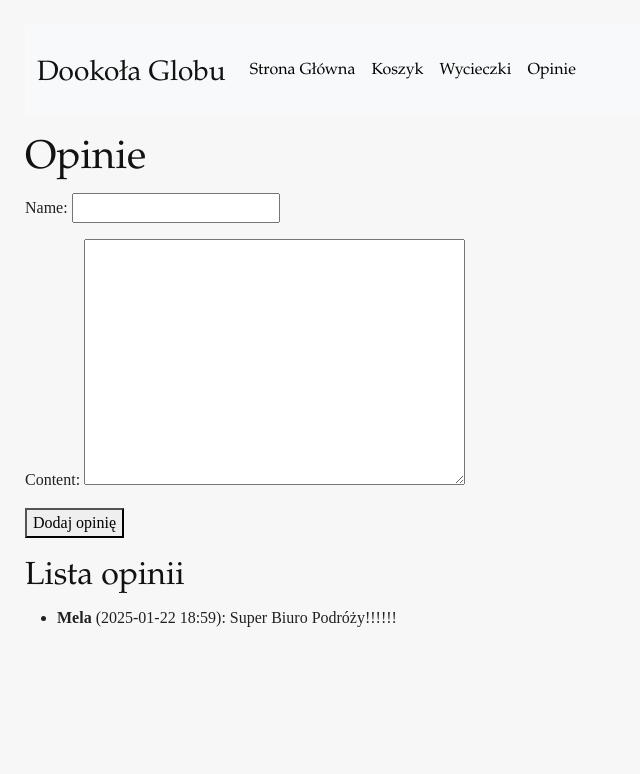
After one commit to AmeliaUcinska/projekt_k, a Django app: page /opinions/ in a window 1280 px wide. The commit adds this page. Shown: the top 774 px of the page, without its empty margins (0-640 px from the left). Run offline with Django 5.2, Linux system fonts and the light colour scheme; data comes from the database, SQL or seed files in the repository; both versions use the stored data as it was after the commit.

Commit message:
opinie i zdjecia

```diff
--- /dev/null
+++ b/folder_projektu/folder_aplikacji/forms.py
@@ -0,0 +1,16 @@
+from django import forms
+from .models import Opinion
+
+class OpinionForm(forms.ModelForm):
+    class Meta:
+        model = Opinion
+        fields = ['name', 'content']
+
+
+from django import forms
+from .models import UserImage
+
+class UserImageForm(forms.ModelForm):
+    class Meta:
+        model = UserImage
+        fields = ['title', 'image']
--- a/folder_projektu/folder_aplikacji/models.py
+++ b/folder_projektu/folder_aplikacji/models.py
@@ -78,3 +78,19 @@ class Trip(models.Model):
 
     def __str__(self):
         return self.name
+
+class Opinion(models.Model):
+    name = models.CharField(max_length=100)  # Imię autora
+    content = models.TextField()  # Treść opinii
+    created_at = models.DateTimeField(default=now)  # Data dodania
+
+    def __str__(self):
+        return f"{self.name} - {self.created_at.strftime('%Y-%m-%d')}"
+
+class UserImage(models.Model):
+    title = models.CharField(max_length=100)  # Krótki opis zdjęcia
+    image = models.ImageField(upload_to='images/')
+    uploaded_at = models.DateTimeField(auto_now_add=True)
+
+    def __str__(self):
+        return f"Image uploaded on {self.uploaded_at}"
--- a/folder_projektu/folder_aplikacji/templates/main/base.html
+++ b/folder_projektu/folder_aplikacji/templates/main/base.html
@@ -20,9 +20,10 @@
                     <a class="nav-link" href="/cart">Koszyk</a>
                   </li>
                   <li class="nav-item dropdown">
-                    <a class="nav-link dropdown-toggle" href="/trips" role="button" data-bs-toggle="dropdown" aria-expanded="false">
-                      Wycieczki
-                    </a>
+                    <a class="nav-link active" aria-current="page" href="/trips">Wycieczki</a>
+                  </li>
+                  <li class="nav-item dropdown">
+                    <a class="nav-link active" aria-current="page" href="/opinions">Opinie</a>
                   </li>
                 </ul>
               </div>
--- /dev/null
+++ b/folder_projektu/folder_aplikacji/templates/opinions.html
@@ -0,0 +1,40 @@
+{% extends 'main/base.html' %}
+
+{% load static %}
+
+{% block content %}
+
+
+<link rel="stylesheet" href="https://cdn.jsdelivr.net/npm/bootstrap@5.3.0/dist/css/bootstrap.min.css">
+<style>
+    body {
+    background-color: #f7f7f7;
+    font-family: serif, sans-serif;
+    color: #212121;
+    margin: 25px;
+    padding: 0;
+}
+
+/* Basic text formatting */
+h1, h2, h3, h4, h5, h6 {
+    color: #121212;
+    font-family: "Garamond", serif;
+    margin: 20px 0 10px;
+}
+</style>
+<h1>Opinie</h1>
+
+<form method="POST">
+    {% csrf_token %}
+    {{ form.as_p }}
+    <button type="submit">Dodaj opinię</button>
+</form>
+
+<h2>Lista opinii</h2>
+<ul>
+    {% for opinion in opinions %}
+        <li><strong>{{ opinion.name }}</strong> ({{ opinion.created_at|date:"Y-m-d H:i" }}): {{ opinion.content }}</li>
+    {% endfor %}
+</ul>
+
+{% endblock %}
--- a/folder_projektu/folder_aplikacji/urls.py
+++ b/folder_projektu/folder_aplikacji/urls.py
@@ -26,5 +26,8 @@ urlpatterns = [
     path('trips/', views.trip_list, name='trip_list'),
     path('trips/<int:trip_id>/', views.trip_detail, name='trip_detail'),
     path('trips/', views.trips_view, name='trips_list'),
+    path('opinions/', views.opinions_view, name='opinions'),
+    path('upload_image/', views.upload_image_view, name='upload_image'),
+    path('image_gallery/', views.image_gallery_view, name='image_gallery'),
 
 ]
--- a/folder_projektu/folder_aplikacji/views.py
+++ b/folder_projektu/folder_aplikacji/views.py
@@ -234,3 +234,39 @@ def trips_view(request):
         # Dodaj inne wycieczki, jeśli są.
     ]
     return render(request, 'trips.html', {'trips': trips})
+
+
+from django.shortcuts import redirect
+from .models import Opinion
+from .forms import OpinionForm
+
+def opinions_view(request):
+    if request.method == "POST":
+        form = OpinionForm(request.POST)
+        if form.is_valid():
+            form.save()
+            return redirect('opinions')  # Nazwa URL-a
+
+    form = OpinionForm()
+    opinions = Opinion.objects.all().order_by('-created_at')
+    return render(request, 'opinions.html', {'form': form, 'opinions': opinions})
+
+
+from django.shortcuts import render, redirect
+from .forms import UserImageForm
+from .models import UserImage
+
+def upload_image_view(request):
+    if request.method == 'POST':
+        form = UserImageForm(request.POST, request.FILES)  # Obsługa przesłanych plików
+        if form.is_valid():
+            form.save()
+            return redirect('image_gallery')  # Przekierowanie do galerii zdjęć
+    else:
+        form = UserImageForm()
+
+    return render(request, 'upload_image.html', {'form': form})
+
+def image_gallery_view(request):
+    images = UserImage.objects.all()  # Pobierz wszystkie zdjęcia
+    return render(request, 'image_gallery.html', {'images': images})
--- a/folder_projektu/folder_projektu/settings.py
+++ b/folder_projektu/folder_projektu/settings.py
@@ -11,6 +11,7 @@ https://docs.djangoproject.com/en/5.1/ref/settings/
 """
 
 from pathlib import Path
+import os
 
 # Build paths inside the project like this: BASE_DIR / 'subdir'.
 BASE_DIR = Path(__file__).resolve().parent.parent
@@ -126,3 +127,6 @@ STATIC_URL = 'static/'
 # https://docs.djangoproject.com/en/5.1/ref/settings/#default-auto-field
 
 DEFAULT_AUTO_FIELD = 'django.db.models.BigAutoField'
+
+MEDIA_URL = '/media/'
+MEDIA_ROOT = os.path.join(BASE_DIR, 'media')
--- a/folder_projektu/folder_projektu/urls.py
+++ b/folder_projektu/folder_projektu/urls.py
@@ -24,6 +24,8 @@ urlpatterns = [
 from django.contrib import admin
 from django.urls import path, include
 from rest_framework.authtoken.views import obtain_auth_token
+from django.conf import settings
+from django.conf.urls.static import static
 
 
 urlpatterns = [
@@ -33,3 +35,5 @@ urlpatterns = [
     path('api-token-auth/', obtain_auth_token, name='api_token_auth'),
      path('', include("folder_aplikacji.urls")), #strona domyslna
 ]
+
+urlpatterns += static(settings.MEDIA_URL, document_root=settings.MEDIA_ROOT)
```
Also changed, not shown: folder_projektu/folder_aplikacji/templates/image_gallery.html (added, +12 -0 lines), folder_projektu/folder_aplikacji/templates/upload_image.html (added, +7 -0 lines), folder_projektu/db.sqlite3, folder_projektu/folder_aplikacji/migrations/0012_opinion.py (added), folder_projektu/folder_aplikacji/migrations/0013_userimage.py (added), folder_projektu/folder_aplikacji/migrations/0014_alter_userimage_image.py (added), folder_projektu/media/images/DisneyParis001.jpg (added).
